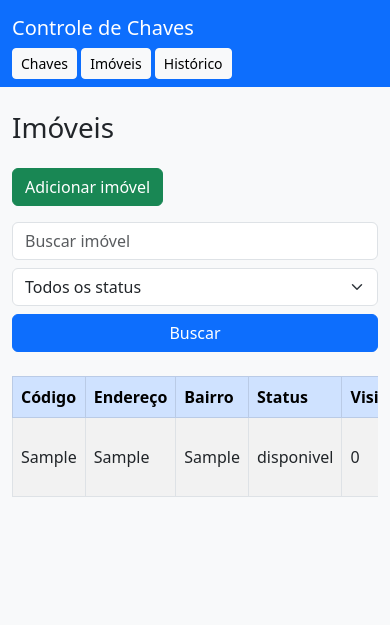
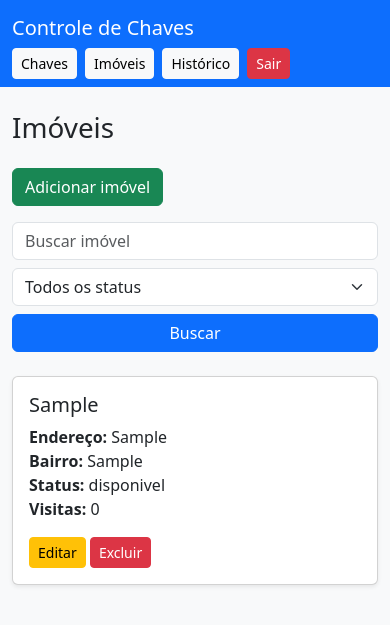
Before and after one commit to Thaisa-Souza/sistema-controle-chaves-pi, a Django app: page / in a window 390 px wide. Shown: the top 625 px of the page. Run offline with Django 5.2, Linux system fonts and the light colour scheme; a user stored in the database is signed in; tables that the repository leaves empty hold one stand-in row (values such as "Sample post").

Commit message:
Implementa login personalizado e melhorias mobile

```diff
--- a/controle_chaves/settings.py
+++ b/controle_chaves/settings.py
@@ -124,4 +124,6 @@ import os
 MEDIA_URL = '/media/'
 MEDIA_ROOT = os.path.join(BASE_DIR, 'media')
 
-LOGIN_URL = '/admin/login/'
+LOGIN_URL = '/login/'
+LOGIN_REDIRECT_URL = '/'
+LOGIN_REDIRECT_URL = '/login/'
--- a/controle_chaves/urls.py
+++ b/controle_chaves/urls.py
@@ -17,10 +17,28 @@ Including another URLconf
 
 from django.contrib import admin
 from django.urls import path, include
+from django.contrib.auth import views as auth_views
+
 from django.conf import settings
 from django.conf.urls.static import static
 
 urlpatterns = [
+
+    path(
+        'login/',
+        auth_views.LoginView.as_view(),
+        name='login'
+    ),
+
+    path(
+        'logout/',
+        auth_views.LogoutView.as_view(next_page='login'),
+        name='logout'
+    ),
+
     path('admin/', admin.site.urls),
+
     path('', include('imoveis.urls')),
-] + static(settings.MEDIA_URL, document_root=settings.MEDIA_ROOT)
+
+] + static(settings.MEDIA_URL,
+           document_root=settings.MEDIA_ROOT)
--- a/imoveis/templates/imoveis/base.html
+++ b/imoveis/templates/imoveis/base.html
@@ -8,15 +8,39 @@
 <body class="bg-light">
 
 <nav class="navbar navbar-dark bg-primary mb-4">
+
   <div class="container d-flex justify-content-between">
     <a class="navbar-brand" href="{% url 'imovel_list' %}">Controle de Chaves</a>
 
-    <div>
-      <a href="{% url 'chave_list' %}" class="btn btn-light btn-sm">Chaves</a>
-      <a href="{% url 'imovel_list' %}" class="btn btn-light btn-sm">Imóveis</a>
-      <a href="{% url 'historico_list' %}" class="btn btn-light btn-sm">Histórico</a>
-    </div>
-  </div>
+    <div class="d-flex gap-2">
+
+    <a href="{% url 'chave_list' %}"
+       class="btn btn-light btn-sm">
+        Chaves
+    </a>
+
+    <a href="{% url 'imovel_list' %}"
+       class="btn btn-light btn-sm">
+        Imóveis
+    </a>
+
+    <a href="{% url 'historico_list' %}"
+       class="btn btn-light btn-sm">
+        Histórico
+    </a>
+
+    <form action="{% url 'logout' %}" method="post" class="d-inline">
+      {% csrf_token %}
+        <button type="submit" class="btn btn-danger btn-sm">
+          Sair
+        </button>
+    </form>
+
+
+
+</div>
+
+
 </nav>
 
 <div class="container">
--- a/imoveis/templates/imoveis/list.html
+++ b/imoveis/templates/imoveis/list.html
@@ -54,40 +54,41 @@
 
 </form>
 
-<div class="table-responsive">
+<div class="row">
 
-<table class="table table-striped table-bordered align-middle">
+{% for imovel in imoveis %}
 
-    <thead class="table-primary">
+    <div class="col-md-6 mb-3">
 
-        <tr>
-            <th>Código</th>
-            <th>Endereço</th>
-            <th>Bairro</th>
-            <th>Status</th>
-            <th>Visitas</th>
-            <th>Ações</th>
-        </tr>
+        <div class="card shadow-sm h-100">
 
-    </thead>
+            <div class="card-body">
 
-    <tbody>
+                <h5 class="card-title">
+                    {{ imovel.codigo }}
+                </h5>
 
-        {% for imovel in imoveis %}
+                <p class="card-text">
 
-        <tr>
+                    <strong>Endereço:</strong>
+                    {{ imovel.endereco }}
 
-            <td>{{ imovel.codigo }}</td>
+                    <br>
 
-            <td>{{ imovel.endereco }}</td>
+                    <strong>Bairro:</strong>
+                    {{ imovel.bairro }}
 
-            <td>{{ imovel.bairro }}</td>
+                    <br>
 
-            <td>{{ imovel.status }}</td>
+                    <strong>Status:</strong>
+                    {{ imovel.status }}
 
-            <td>{{ imovel.total_visitas }}</td>
+                    <br>
 
-            <td>
+                    <strong>Visitas:</strong>
+                    {{ imovel.total_visitas }}
+
+                </p>
 
                 <a href="{% url 'imovel_update' imovel.id %}"
                    class="btn btn-warning btn-sm">
@@ -103,24 +104,21 @@
 
                 {% endif %}
 
-            </td>
+            </div>
 
-        </tr>
+        </div>
 
-        {% empty %}
+    </div>
 
-        <tr>
-            <td colspan="6">
-                Nenhum imóvel encontrado.
-            </td>
-        </tr>
+{% empty %}
 
-        {% endfor %}
+<p>
+    Nenhum imóvel encontrado.
+</p>
 
-    </tbody>
-
-</table>
+{% endfor %}
 
 </div>
 
+
 {% endblock %}
```
Also changed, not shown: imoveis/templates/registration/login.html (added, +54 -0 lines), db.sqlite3.
